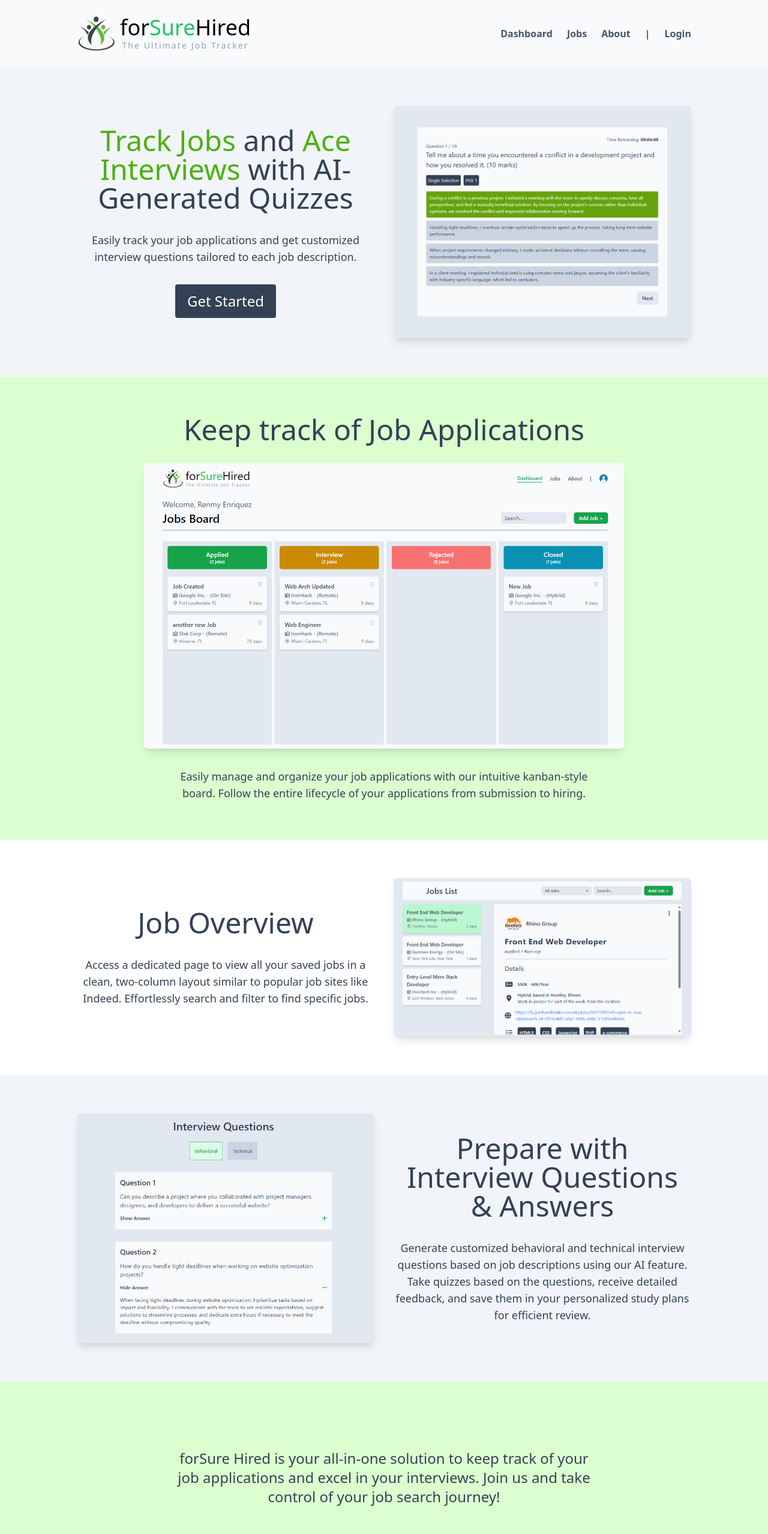
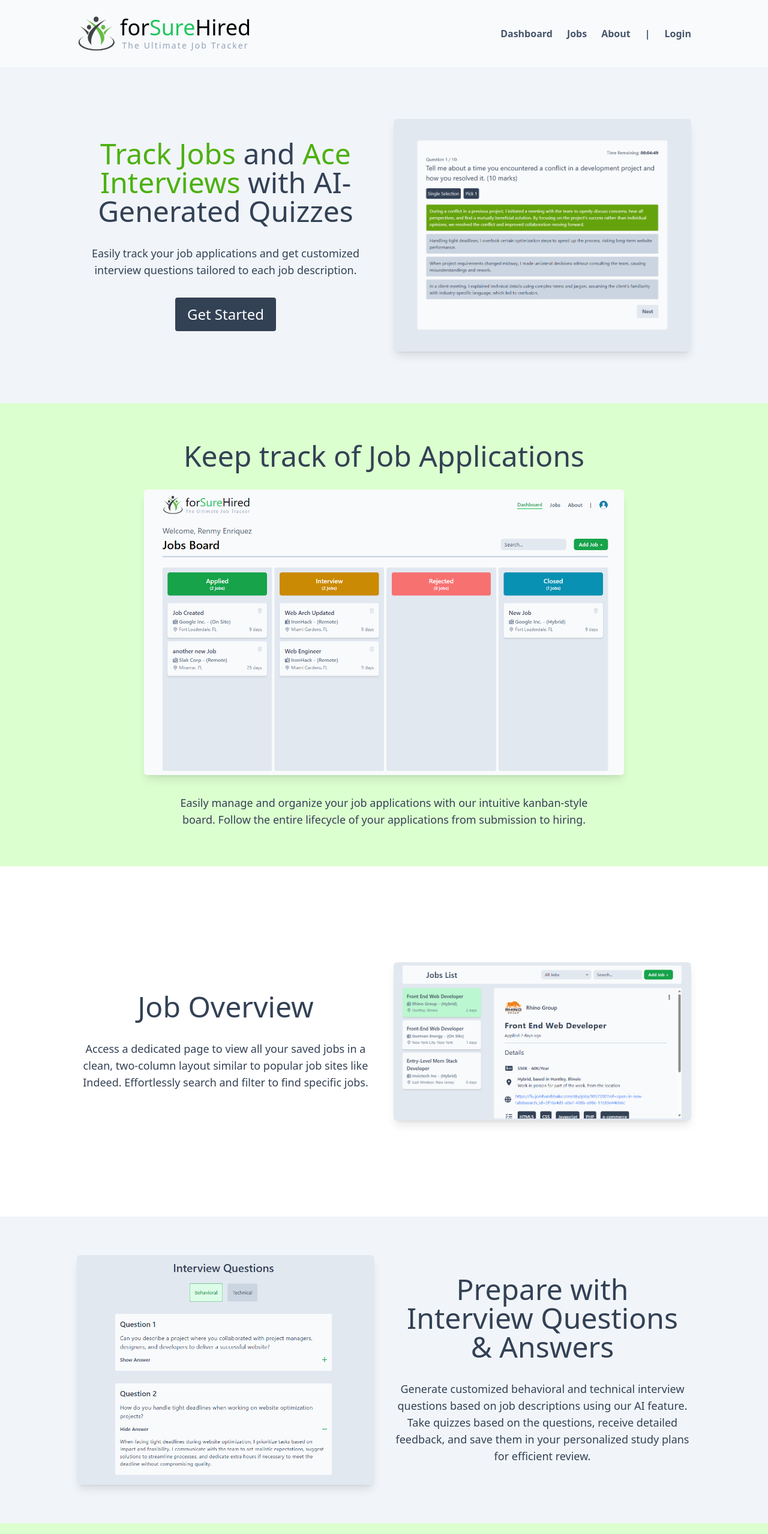
Before and after one commit to alejandro-cartagena/forSure-Hired-Client, a React (Vite) app: page / in a window 1280 px wide. Shown: the top 2557 px of the page at 60% size. Built offline with nearby package versions, Linux system fonts and the light colour scheme; no server answers.

Commit message:
Finished scroll effects on landing page, modified footer

```diff
--- a/index.html
+++ b/index.html
@@ -1,7 +1,8 @@
-<!doctype html>
+<!DOCTYPE html>
 <html lang="en">
   <head>
     <meta charset="UTF-8" />
+    <!-- <link rel="stylesheet" href="./src/utils/aos.css" /> -->
     <link rel="icon" type="image/svg+xml" href="/vite.svg" />
     <meta name="viewport" content="width=device-width, initial-scale=1.0" />
     <title>forSure Hired</title>
--- a/package.json
+++ b/package.json
@@ -15,8 +15,11 @@
     "@fortawesome/react-fontawesome": "^0.2.2",
     "@headlessui/react": "^2.1.0",
     "@hello-pangea/dnd": "^16.6.0",
+    "animate.css": "^4.1.1",
+    "aos": "^2.3.4",
     "axios": "^1.7.2",
     "react": "^18.3.1",
+    "react-animate-on-scroll": "^2.1.9",
     "react-dom": "^18.3.1",
     "react-hot-toast": "^2.4.1",
     "react-quiz-component": "^0.8.2",
--- a/src/components/Footer.jsx
+++ b/src/components/Footer.jsx
@@ -6,7 +6,7 @@ import { Link } from "react-router-dom";
 
 export default function Footer() {
   return (
-    <div className="text-[#334155] flex flex-col text-center sm:text-left sm:flex-row items-center justify-between py-6 md:px-32 px-20 bg-slate-50 mt-auto gap-4">
+    <div className="text-[#334155] flex flex-col text-center sm:text-left sm:flex-row items-center justify-between py-6 md:px-32 px-20 bg-slate-50 mt-auto gap-4 shadow-top-md">
       <div>
         <p className="content-center text-4xl">
           for<span className="text-[#4DB010]">Sure</span>Hired
--- a/src/pages/DashboardPage.jsx
+++ b/src/pages/DashboardPage.jsx
@@ -24,8 +24,8 @@ const DashboardPage = () => {
   const [showJobModal, setShowJobModal] = useState(false);
 
   return (
-    <section className="flex flex-col gap-6 px-6 md:px-32">
-      <div className="flex flex-col justify-between border-b-4 border-b-slate-300 w-full mb-2 py-2 ">
+    <section className="flex flex-col gap-6 py-12 px-6 md:px-32">
+      <div className="flex flex-col justify-between border-b-4 border-b-slate-300 w-full mb-2">
         <h3 className="text-2xl text-slate-600">
           Welcome, {user && (user.fullName || user.username)}
         </h3>
--- a/src/pages/Homepage.jsx
+++ b/src/pages/Homepage.jsx
@@ -1,23 +1,26 @@
-import React from "react";
+import React, { useEffect } from "react";
 import { Link } from "react-router-dom";
+import "animate.css/animate.compat.css";
 
-// Images
-import image1 from "../assets/images/image8.png";
+// Images;
 import dashboarddemo from "../assets/images/dashboarddemo.png";
-import image13 from "../assets/images/image13.png";
-import image14 from "../assets/images/image14.png";
-
-import jobDescription from "../assets/images/jobDescription.png";
 import generatedQuestionsImg from "../assets/images/generatedQuestions.png";
 import quizImg from "../assets/images/quiz.png";
 import jobPageImg from "../assets/images/jobPage.png";
+import ScrollAnimation from "react-animate-on-scroll";
 
 export default function Homepage() {
   return (
     <div className="flex flex-col text-[#334155]">
       {/* Hero Section */}
-      <section className="bg-[#F1F5F9] py-16 w-full px-4 sm:px-16 md:px-32 flex flex-col items-center lg:flex-row  lg:justify-between gap-8    ">
-        <div className="text-center w-full flex flex-col justify-center gap-8 lg:w-1/2">
+      <section className="bg-[#F1F5F9] min-h-[70vh] py-16 w-full px-4 sm:px-16 md:px-32 flex flex-col items-center lg:flex-row  lg:justify-between gap-8    ">
+        <ScrollAnimation
+          className="text-center w-full lg:w-1/2"
+          animateIn="fadeInLeft"
+          animateOut="fadeOutLeft"
+          duration={0.75}
+        >
+          <div className="flex flex-col justify-center gap-8">
             <h1 className="text-5xl">
               <span className="text-[#4DB010]">Track Jobs</span> and{" "}
               <span className="text-[#4DB010]">Ace Interviews</span> with
@@ -33,7 +36,16 @@ export default function Homepage() {
               </button>
             </Link>
           </div>
-        <div className=" w-full flex justify-center lg:w-1/2 gap-4">
+        </ScrollAnimation>
+
+        <ScrollAnimation
+          className="w-full lg:w-1/2"
+          animateIn="fadeInRight"
+          animateOut="fadeOutRight"
+          duration={0.75}
+          offset={320}
+        >
+          <div className="flex justify-center gap-4">
             {/* <img
           src={jobDescription}
           alt="Image 1"
@@ -45,10 +57,17 @@ export default function Homepage() {
               className="shadow-lg rounded-md w-full object-cover"
             />
           </div>
+        </ScrollAnimation>
       </section>
 
       {/* Section 2 */}
       <section className="bg-[#DCFFCF] px-4 sm:px-16 md:px-32 py-16 flex flex-col items-center">
+        <ScrollAnimation
+          animateIn="fadeIn"
+          animateOut="fadeOut"
+          duration={0.75}
+          offset={300}
+        >
           <div className="flex flex-col items-center justify-between gap-8">
             <h1 className="text-5xl text-center">
               Keep track of Job Applications
@@ -61,16 +80,24 @@ export default function Homepage() {
               />
             </div>
             <p className="text-lg text-center w-full max-w-[700px]">
-            Easily manage and organize your job applications with our intuitive
-            kanban-style board. Follow the entire lifecycle of your applications
-            from submission to hiring.
+              Easily manage and organize your job applications with our
+              intuitive kanban-style board. Follow the entire lifecycle of your
+              applications from submission to hiring.
             </p>
           </div>
+        </ScrollAnimation>
       </section>
 
       {/* Section 3 */}
-      <section className="bg-[#FFFFFF] py-16 w-full px-4 sm:px-16 md:px-32 flex flex-col items-center lg:flex-row  lg:justify-between gap-8">
-        <div className="w-full text-center order:last flex flex-col justify-center gap-8 lg:order-first lg:w-1/2">
+      <section className="bg-[#FFFFFF] py-40 w-full px-4 sm:px-16 md:px-32 flex flex-col items-center lg:flex-row  lg:justify-between gap-8">
+        <ScrollAnimation
+          className="w-full lg:w-1/2"
+          animateIn="fadeInLeft"
+          animateOut="fadeOutLeft"
+          duration={0.75}
+          offset={170}
+        >
+          <div className="text-center order:last flex flex-col justify-center gap-8 lg:order-first ">
             <h1 className="text-5xl">Job Overview</h1>
             <p className="text-lg w-full lg:max-w-[500px] lg:mx-auto">
               Access a dedicated page to view all your saved jobs in a clean,
@@ -78,25 +105,49 @@ export default function Homepage() {
               Effortlessly search and filter to find specific jobs.
             </p>
           </div>
-        <div className="w-full flex justify-center lg:w-1/2 gap-4">
+        </ScrollAnimation>
+        <ScrollAnimation
+          className="w-full lg:w-1/2"
+          animateIn="fadeInRight"
+          animateOut="fadeOutRight"
+          duration={0.75}
+          offset={300}
+        >
+          <div className="flex justify-center gap-4">
             <img
               src={jobPageImg}
               alt="Image 13"
               className="shadow-lg rounded-md w-full object-cover mx-auto"
             />
           </div>
+        </ScrollAnimation>
       </section>
 
       {/* Section 4 */}
       <section className="bg-[#F1F5F9] py-16 w-full px-4 sm:px-16 md:px-32 flex flex-col items-center lg:flex-row  lg:justify-between gap-8">
-        <div className="w-full flex justify-center lg:w-1/2 gap-4 order-last lg:order-first">
+        <ScrollAnimation
+          className="w-full lg:w-1/2"
+          animateIn="fadeInLeft"
+          animateOut="fadeOutLeft"
+          duration={0.75}
+          offset={360}
+        >
+          <div className="flex justify-center gap-4 order-last lg:order-first">
             <img
               src={generatedQuestionsImg}
               alt="Image 13"
               className="shadow-lg rounded-md w-full object-cover mx-auto"
             />
           </div>
-        <div className="w-full text-center order:last flex flex-col justify-center gap-8 lg:w-1/2">
+        </ScrollAnimation>
+        <ScrollAnimation
+          className="w-full lg:w-1/2"
+          animateIn="fadeInRight"
+          animateOut="fadeOutRight"
+          duration={0.75}
+          offset={300}
+        >
+          <div className="text-center order:last flex flex-col justify-center gap-8">
             <h1 className="text-5xl">
               Prepare with Interview Questions & Answers
             </h1>
@@ -107,15 +158,21 @@ export default function Homepage() {
               personalized study plans for efficient review.
             </p>
           </div>
+        </ScrollAnimation>
       </section>
 
       {/* Section 5 */}
-      <section className="bg-[#DCFFCF] py-28 px-4 sm:px-16 md:px-32 w-full">
+      <section className="bg-[#DCFFCF] py-48 px-4 sm:px-16 md:px-32 w-full">
+        <ScrollAnimation
+          animateIn="fadeIn"
+          animateOut="fadeOut"
+          duration={0.75}
+        >
           <div className="flex flex-col items-center w-full gap-12">
             <p className="text-center text-2xl w-full lg:max-w-[700px]">
-            forSure Hired is your all-in-one solution to keep track of your job
-            applications and excel in your interviews. Join us and take control
-            of your job search journey!
+              forSure Hired is your all-in-one solution to keep track of your
+              job applications and excel in your interviews. Join us and take
+              control of your job search journey!
             </p>
             <Link to="/login">
               <button className="bg-[#334155] text-white text-2xl py-3 px-5 rounded ease-in-out duration-300 hover:bg-[#4DB010] hover:scale-105">
@@ -123,6 +180,7 @@ export default function Homepage() {
               </button>
             </Link>
           </div>
+        </ScrollAnimation>
       </section>
     </div>
   );
--- a/tailwind.config.js
+++ b/tailwind.config.js
@@ -2,7 +2,11 @@
 export default {
   content: ["./index.html", "./src/**/*.{js,ts,jsx,tsx}"],
   theme: {
-    extend: {},
+    extend: {
+      boxShadow: {
+        "top-md": "0 -2px 8px rgba(0, 0, 0, 0.1)",
+      },
+    },
   },
   plugins: [],
 };
```
Also changed, not shown: 1 other file (tests, documents, lock files or other folders). Lines whose indentation alone changed are shown as unchanged.
